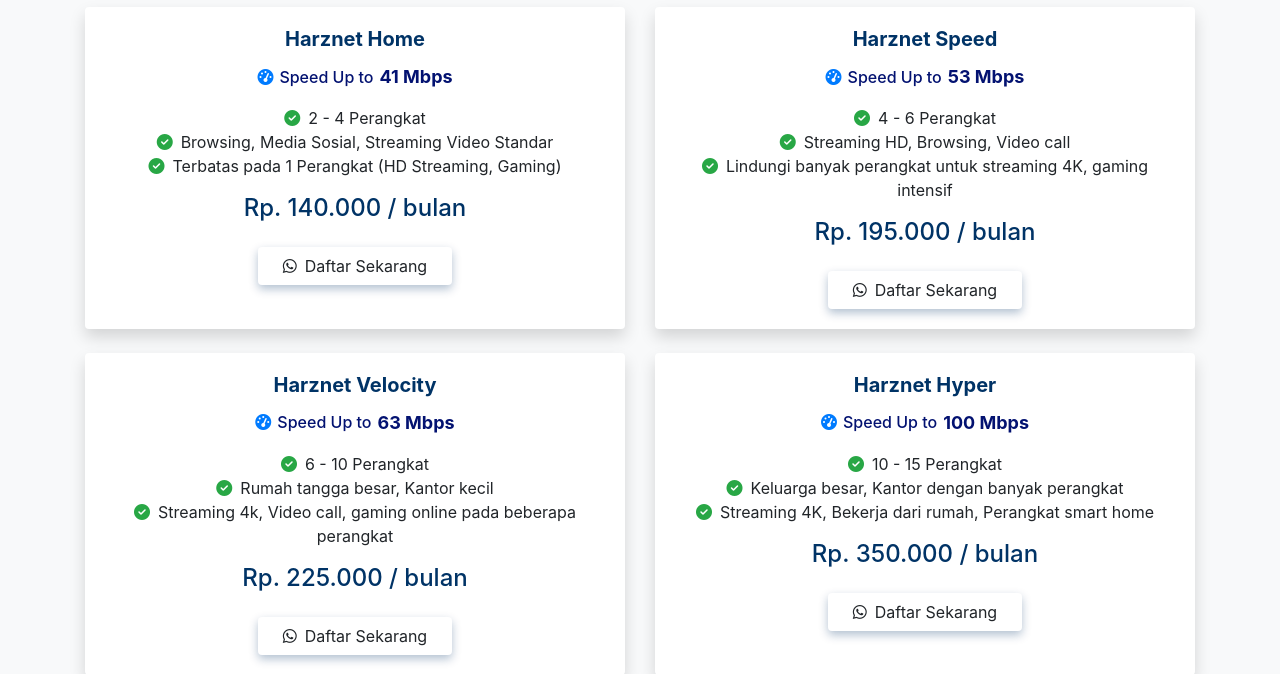
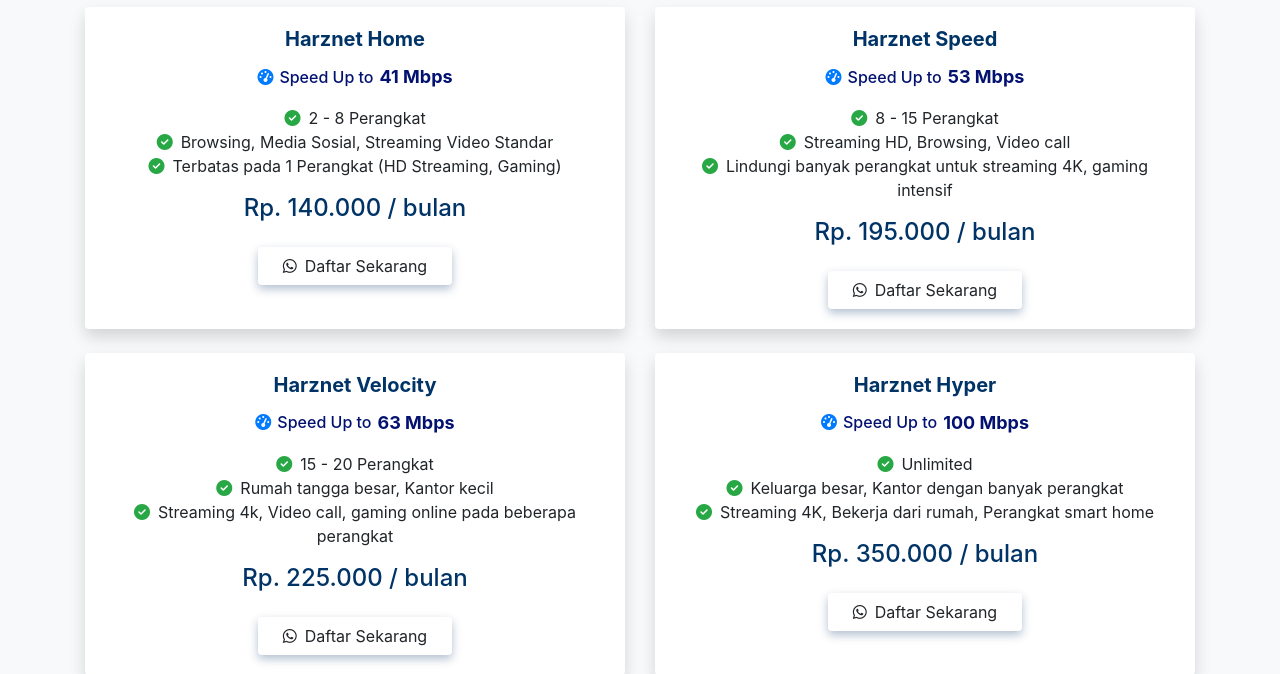
Before and after one commit to Iwan92598/Harznetcom, a CodeIgniter app: page /layanan/home in a window 1280 px wide. Shown: the part 496-1170 px from the top of the page. Run offline with CodeIgniter, Linux system fonts and the light colour scheme; some libraries are stand-ins or nearby versions.

Commit message:
download dari publichtml

```diff
--- a/application/config/database.php
+++ b/application/config/database.php
@@ -79,12 +79,9 @@ $db['default'] = array(
     // 'username' => 'u497305392_harznet',
     // 'password' => '3trzAPInJ~i',
     // 'database' => 'u497305392_harznet',
-    // 'username' => 'harznetcom_db',
-	// 'password' => 'Hasbunallah135!',
-	'username' => 'root',
-	'password' => '',
+    'username' => 'harznetcom_db',
+	'password' => 'Hasbunallah135!',
 	'database' => 'harznetcom_db',
-	// 'database' => 'harznet_db',
 	'dbdriver' => 'mysqli',
 	'dbprefix' => '',
 	'pconnect' => FALSE,
--- a/application/views/layanan/home.php
+++ b/application/views/layanan/home.php
@@ -79,7 +79,7 @@
           'speed' => 'Up to 41 Mbps',
           'price' => 'Rp. 140.000 / bulan',
           'fitur' => [
-            '2 - 4 Perangkat',
+            '2 - 8 Perangkat',
             'Browsing, Media Sosial, Streaming Video Standar',
             'Terbatas pada 1 Perangkat (HD Streaming, Gaming)'
           ]
@@ -89,7 +89,7 @@
           'speed' => 'Up to 53 Mbps',
           'price' => 'Rp. 195.000 / bulan',
           'fitur' => [
-            '4 - 6 Perangkat',
+            '8 - 15 Perangkat',
             'Streaming HD, Browsing, Video call',
             'Lindungi banyak perangkat untuk streaming 4K, gaming intensif'
           ]
@@ -99,7 +99,7 @@
           'speed' => 'Up to 63 Mbps',
           'price' => 'Rp. 225.000 / bulan',
           'fitur' => [
-            '6 - 10 Perangkat',
+            '15 - 20 Perangkat',
             'Rumah tangga besar, Kantor kecil',
             'Streaming 4k, Video call, gaming online pada beberapa perangkat'
           ]
@@ -109,7 +109,7 @@
           'speed' => 'Up to 100 Mbps',
           'price' => 'Rp. 350.000 / bulan',
           'fitur' => [
-            '10 - 15 Perangkat',
+            'Unlimited',
             'Keluarga besar, Kantor dengan banyak perangkat',
             'Streaming 4K, Bekerja dari rumah, Perangkat smart home'
           ]
--- a/index.php
+++ b/index.php
@@ -214,7 +214,7 @@ switch (ENVIRONMENT)
 	if ( ! is_dir($system_path))
 	{
 		header('HTTP/1.1 503 Service Unavailable.', TRUE, 503);
-		echo 'Your system folder path does not appear to be set correctly. Please open the following file and correct this: '.basename(__FILE__);
+		echo 'Your system folder path does not appear to be set correctly. Please open the following file and correct this: '.pathinfo(__FILE__, PATHINFO_BASENAME);
 		exit(3); // EXIT_CONFIG
 	}
 
@@ -224,6 +224,7 @@ switch (ENVIRONMENT)
  * -------------------------------------------------------------------
  */
 	// The name of THIS file
+//	define('SELF', pathinfo(__FILE__, PATHINFO_BASENAME));
 	define('SELF', basename(__FILE__));
 
 	// Path to the system directory
```
Also changed, not shown: harznet.png (added), x-cp-3spYaUSC.php (added), x-cp-DBmDqwU3.php (added), 2 other files.
